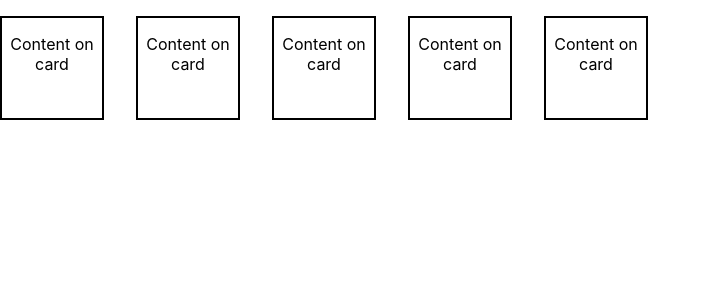
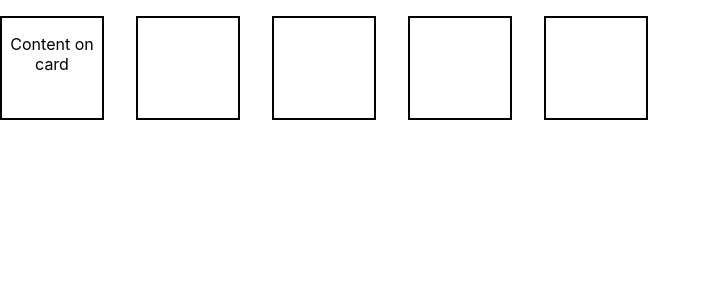
Before and after one commit to aneenajohn/react-app, a React (Create React App) app: page / in a window 1280 px wide. Both pictures are taken after a click on the element 52 px from the left and 68 px from the top of the page. Shown: the top 300 px of the page, without its empty margins (0-711 px from the left). Built offline with nearby package versions, Linux system fonts and the light colour scheme.

Commit message:
Handled click action based on card index, wip: Currently only one is visible
Signed-off-by: aneenajohn <75213145+aneenajohn@users.noreply.github.com>

```diff
--- a/src/components/Card.js
+++ b/src/components/Card.js
@@ -1,15 +1,18 @@
 import React, { memo } from 'react';
 
-
-const Card = ({ onClick, isHidden }) => {
-    console.log({isHidden});
+const Card = ({ onClick, isVisible }) => {
+  console.log({ isVisible });
   return (
-    <div className='' style={{width: '100px', height: '100px', border: '2px solid black'}} onClick={onClick}>
-        <p style={{ display: `${isHidden ? 'none' : 'block'}`}}>Content on card</p>
+    <div
+      className=''
+      style={{ width: '100px', height: '100px', border: '2px solid black' }}
+      onClick={onClick}
+    >
+      {isVisible && <p>Content on card</p>}
     </div>
-  )
-}
+  );
+};
 
 export const MemoizedCard = memo(Card);
 
-export default Card
+export default Card;
--- a/src/components/CardContaniner.js
+++ b/src/components/CardContaniner.js
@@ -1,39 +1,27 @@
-import React, { useState } from 'react'
-import {MemoizedCard} from './Card';
+import React, { useState } from 'react';
+import { MemoizedCard } from './Card';
 import '../styles/card.css';
-import { useEffect } from 'react';
 
-const CardContaniner = ({ numOfCards }) => {
-    // const renderCards = () => {
-    //     const cards = [];
-    //     for(let i=0;i<numOfCards;i++) {
-    //         cards.push(<Card />)
-    //     }
-    //     console.log("cards: ", cards);
-    //     return cards;
-    // }
-    const [isHidden, setHidden] = useState(true)
+const CardContainer = ({ numOfCards }) => {
+  const [visibleCardIndex, setVisibleCardIndex] = useState(null);
 
-    const showHideCardHandler = () => {
-        console.log("onClick called");
-        setHidden(() => setHidden(!isHidden))
-    }
-
-    console.log({isHidden});
+  const toggleCardVisibility = (index) => {
+    setVisibleCardIndex((prevVisibleCardIndex) =>
+      prevVisibleCardIndex === index ? null : index
+    );
+  };
 
   return (
     <div className='card-container my-1 mx-1'>
-        {Array.from({length: numOfCards}).map((_,index)=>{
-            return (
-                <MemoizedCard
-                    key={index}
-                    onClick={showHideCardHandler}
-                    isHidden={isHidden}
-                />
-            )
-        })}
+      {Array.from({ length: numOfCards }).map((_, index) => (
+        <MemoizedCard
+          key={index}
+          onClick={() => toggleCardVisibility(index)}
+          isVisible={visibleCardIndex === index}
+        />
+      ))}
     </div>
-  )
-}
+  );
+};
 
-export default CardContaniner;
+export default CardContainer;
```
